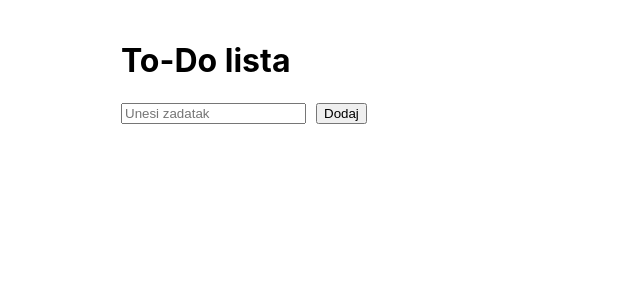
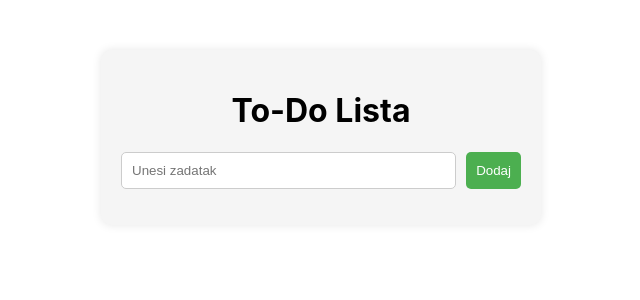
Before and after one commit to milosbrvh/todo-app, a React (Create React App) app: page / in a window 1280 px wide. Shown: the top 300 px of the page, without its empty margins (319-959 px from the left). Built offline with nearby package versions, Linux system fonts and the light colour scheme.

Commit message:
UI update

```diff
--- a/src/App.js
+++ b/src/App.js
@@ -18,9 +18,19 @@ function App() {
   };
 
   return (
-    <div style={{ padding: "20px", maxWidth: "400px", margin: "auto" }}>
-      <h1>To-Do lista</h1>
+    <div
+      style={{
+        padding: "20px",
+        maxWidth: "400px",
+        margin: "50px auto",
+        backgroundColor: "#f5f5f5",
+        borderRadius: "10px",
+        boxShadow: "0 0 10px rgba(0,0,0,0.1)"
+      }}
+    >
+      <h1 style={{ textAlign: "center" }}>To-Do Lista</h1>
 
+      <div style={{ display: "flex", gap: "10px" }}>
         <input
           value={tekst}
           onChange={(e) => setTekst(e.target.value)}
@@ -30,15 +40,43 @@ function App() {
               dodajZadatak();
             }
           }}
+          style={{
+            padding: "10px",
+            flex: 1,
+            borderRadius: "5px",
+            border: "1px solid #ccc"
+          }}
         />
 
-      <button onClick={dodajZadatak} style={{ marginLeft: "10px" }}>
+        <button
+          onClick={dodajZadatak}
+          style={{
+            padding: "10px",
+            backgroundColor: "#4CAF50",
+            color: "white",
+            border: "none",
+            borderRadius: "5px",
+            cursor: "pointer"
+          }}
+        >
           Dodaj
         </button>
+      </div>
 
-      <ul>
+      <ul style={{ listStyle: "none", padding: 0 }}>
         {lista.map((item, index) => (
-          <li key={index}>
+          <li
+            key={index}
+            style={{
+              display: "flex",
+              justifyContent: "space-between",
+              alignItems: "center",
+              backgroundColor: "white",
+              padding: "10px",
+              marginTop: "10px",
+              borderRadius: "5px"
+            }}
+          >
             <span
               onClick={() => {
                 const novaLista = [...lista];
@@ -58,8 +96,16 @@ function App() {
                 const novaLista = lista.filter((_, i) => i !== index);
                 setLista(novaLista);
               }}
+              style={{
+                backgroundColor: "red",
+                color: "white",
+                border: "none",
+                borderRadius: "5px",
+                cursor: "pointer",
+                padding: "5px 10px"
+              }}
             >
-              ❌
+              X
             </button>
           </li>
         ))}
```
Lines whose indentation alone changed are shown as unchanged.
